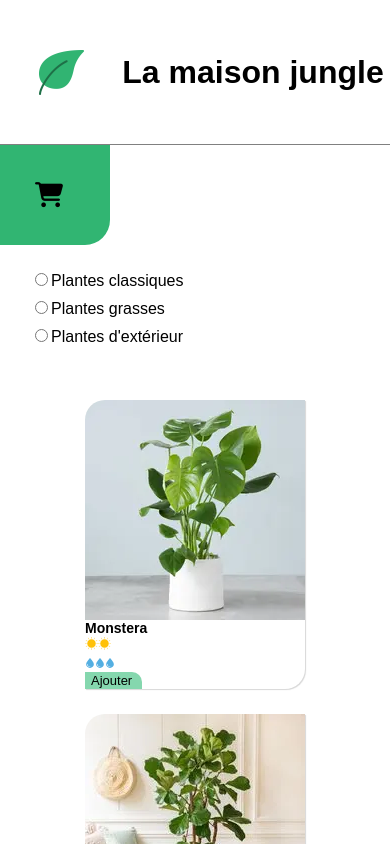
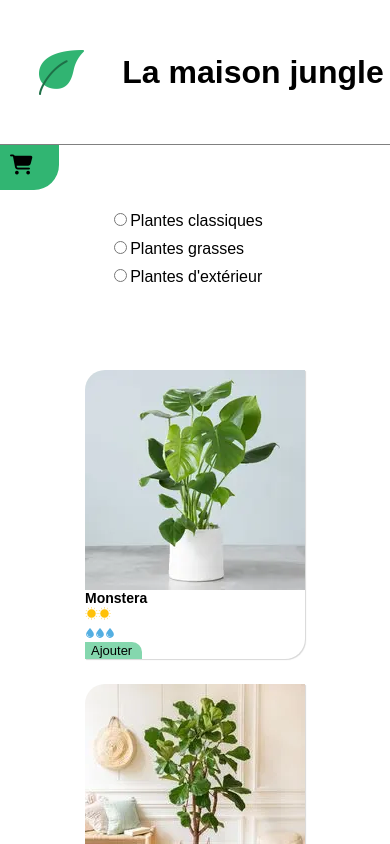
Before and after one commit to julienjamet/maison_jungle, a React (Create React App) app: page / in a window 390 px wide. Shown: the top 844 px of the page. Built offline with nearby package versions, Linux system fonts and the light colour scheme.

Commit message:
test fixed cart-icon

```diff
--- a/src/styles/_Responsive.scss
+++ b/src/styles/_Responsive.scss
@@ -59,15 +59,21 @@
         }
     }
     .cart-icon {
-        position: absolute;
+        width: 10%;
+        height: 25px;
+        z-index: 3;
+        i {
+            font-size: 20px;
+            padding: 0;
+        }
         .notif {
             position: absolute;
-            top: 50px;
-            left: 60px;
+            top: 15px;
+            left: 25px;
         }
     }
     .plantList {
-        margin: 150px auto;
+        margin: 120px auto;
         padding-left: 0;
         li {
             margin: 25px 0 0 0;
@@ -78,8 +84,7 @@
         }
     }
     .radio {
-        left: 30px;
-        top: 270px;
-        margin: auto;
+        left: 28%;
+        top: 220px;
     }
 }
--- a/src/styles/index.css
+++ b/src/styles/index.css
@@ -271,15 +271,21 @@ body {
     margin: 0 auto;
   }
   .cart-icon {
-    position: absolute;
+    width: 10%;
+    height: 25px;
+    z-index: 3;
+  }
+  .cart-icon i {
+    font-size: 20px;
+    padding: 0;
   }
   .cart-icon .notif {
     position: absolute;
-    top: 50px;
-    left: 60px;
+    top: 15px;
+    left: 25px;
   }
   .plantList {
-    margin: 150px auto;
+    margin: 120px auto;
     padding-left: 0;
   }
   .plantList li {
@@ -290,8 +296,7 @@ body {
     color: #31b572;
   }
   .radio {
-    left: 30px;
-    top: 270px;
-    margin: auto;
+    left: 28%;
+    top: 220px;
   }
 }/*# sourceMappingURL=index.css.map */
```
Also changed, not shown: 1 other file (tests, documents, lock files or other folders).
